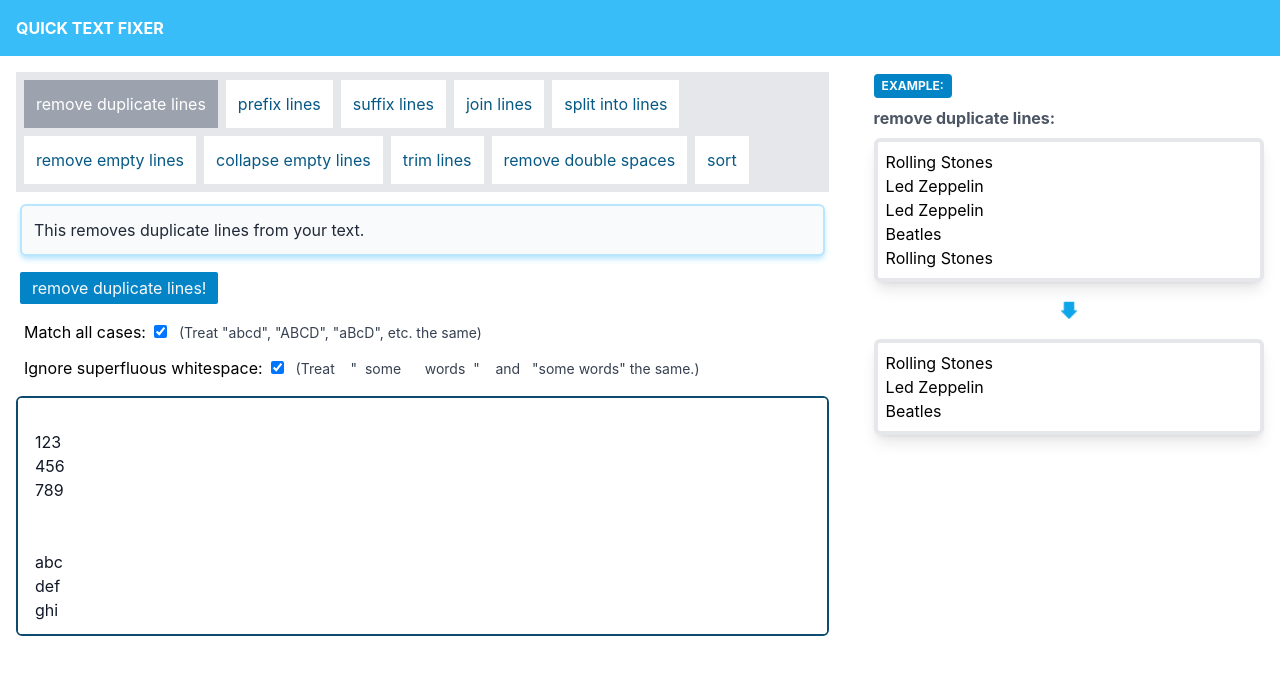
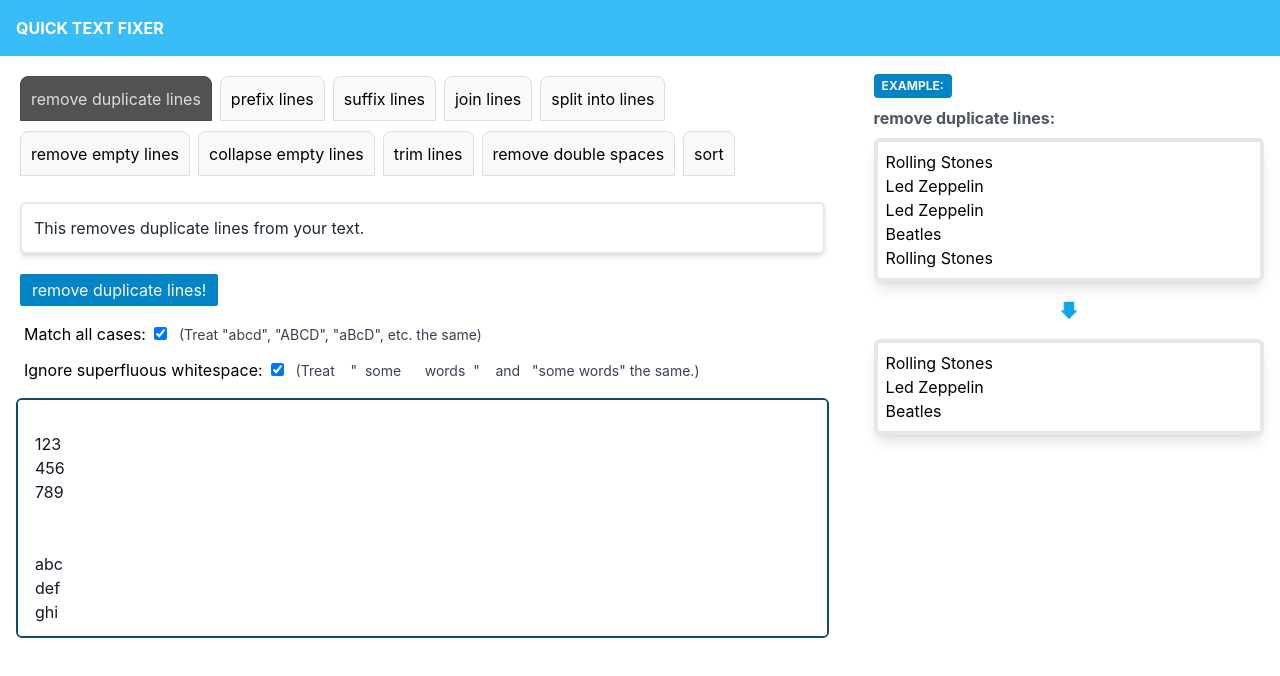
Before and after one commit to Daniel-Wittgenstein/qtf, a React (Create React App) app: page / in a window 1280 px wide. Shown: the top 676 px of the page. Built offline with nearby package versions, Linux system fonts and the light colour scheme.

Commit message:
css made button look more tab-like

```diff
--- a/src/components/Slider.js
+++ b/src/components/Slider.js
@@ -77,8 +77,12 @@ function Slider(props) {
     }) )
   }
 
-  const standardStyle = `p-3 bg-white   text-sky-800 m-1 hover:bg-gray-700 hover:text-gray-50`
-  const selectedStyle = `p-3 bg-gray-400 text-white   m-1  cursor-default`
+ /* const standardStyle = `p-3 bg-white   text-sky-800 m-1 hover:bg-gray-700 hover:text-gray-50 rounded-t-lg
+    border-2 border-gray-500`
+  const selectedStyle = `p-3 bg-gray-400 text-white   m-1  cursor-default rounded-t-lg`*/
+
+  const standardStyle = "nice-tab"
+  const selectedStyle = "nice-tab nice-tab-selected"
 
   const listItems = props.list.map( (item, index) => {
       const cl =  index === state ? " " + selectedStyle : standardStyle
@@ -103,12 +107,12 @@ function Slider(props) {
 
   return (
     <div>
-      <div className="p-1 bg-gray-200 w-[100%] max-h-40 overflow-auto">
+      <div className="p-1 bg-white w-[100%] max-h-40 overflow-auto">
           {listItems}
       </div>
 
-      <div className="bg-gray-50 p-3 m-1 mt-3 rounded-md
-        shadow-sky-200 shadow-md border-sky-200 border-2 text-gray-800">
+      <div className="bg-white p-3 m-1 mt-3 mb-2 rounded-md
+        shadow-md border-2 p-2 rounded-md text-gray-800">
         {selectedItem.descr}
       </div>
 
--- a/src/index.css
+++ b/src/index.css
@@ -50,3 +50,29 @@ code {
   animation-iteration-count: 20;
   animation-fill-mode:forwards;
 }
+
+
+.nice-tab {
+  margin: 0 8px 10px 0;
+	border: 1px solid #DAE0E8;
+  background: #F9F9F9;
+	border-radius: 8px 8px 0 0;
+  height: 45px;
+  padding: 10px;
+}
+
+.nice-tab:hover {
+  background: #efefef;
+}
+
+.nice-tab-selected {
+	border: 1px solid #494949;
+  background: #525252;
+  cursor: default;
+  color: #DDD;
+}
+
+
+.nice-tab-selected:hover {
+  background: #525252;
+}
```
